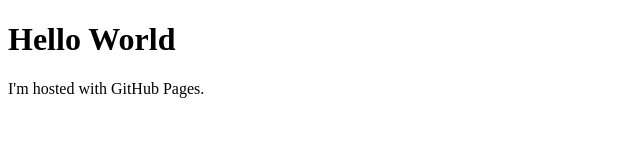
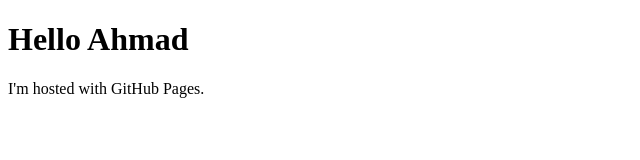
Before and after one commit to AhmadElHasani/AR.jsProva2, a plain HTML site: page index.html in a window 1280 px wide. Shown: the full height of the page, 0-640 px from the left. Drawn offline with Linux system fonts and the light colour scheme.

Commit message:
first commit on main

```diff
--- a/index.html
+++ b/index.html
@@ -1,7 +1,7 @@
 <!DOCTYPE html>
 <html>
 <body>
-<h1>Hello World</h1>
+<h1>Hello Ahmad</h1>
 <p>I'm hosted with GitHub Pages.</p>
 </body>
 </html>
```
